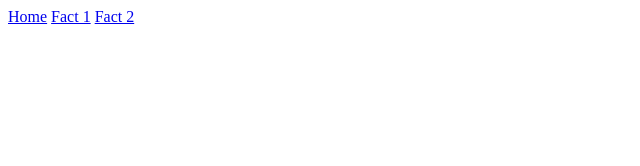
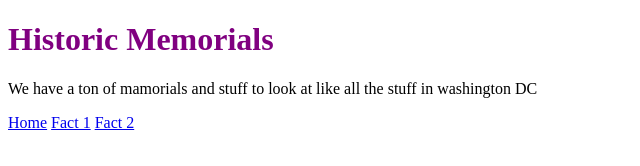
Before and after one commit to Kv7928/America-site, a plain HTML site: page facts3.html in a window 1280 px wide. Shown: the whole page, without its empty margins (0-640 px from the left). Drawn offline with Linux system fonts and the light colour scheme.

Commit message:
started making fact 3

```diff
--- a/facts3.html
+++ b/facts3.html
@@ -11,6 +11,17 @@
     </head>
 
     <body>
+        <h1>
+              Historic Memorials
+
+        </h1>
+
+
+        <p>
+            We have a ton of mamorials and stuff to look at like all the stuff in washington DC
+        </p>
+
+
         <a href="index.html">Home</a>
         <a href="facts2.html">Fact 1</a>
         <a href="facts3.html">Fact 2</a>
```
